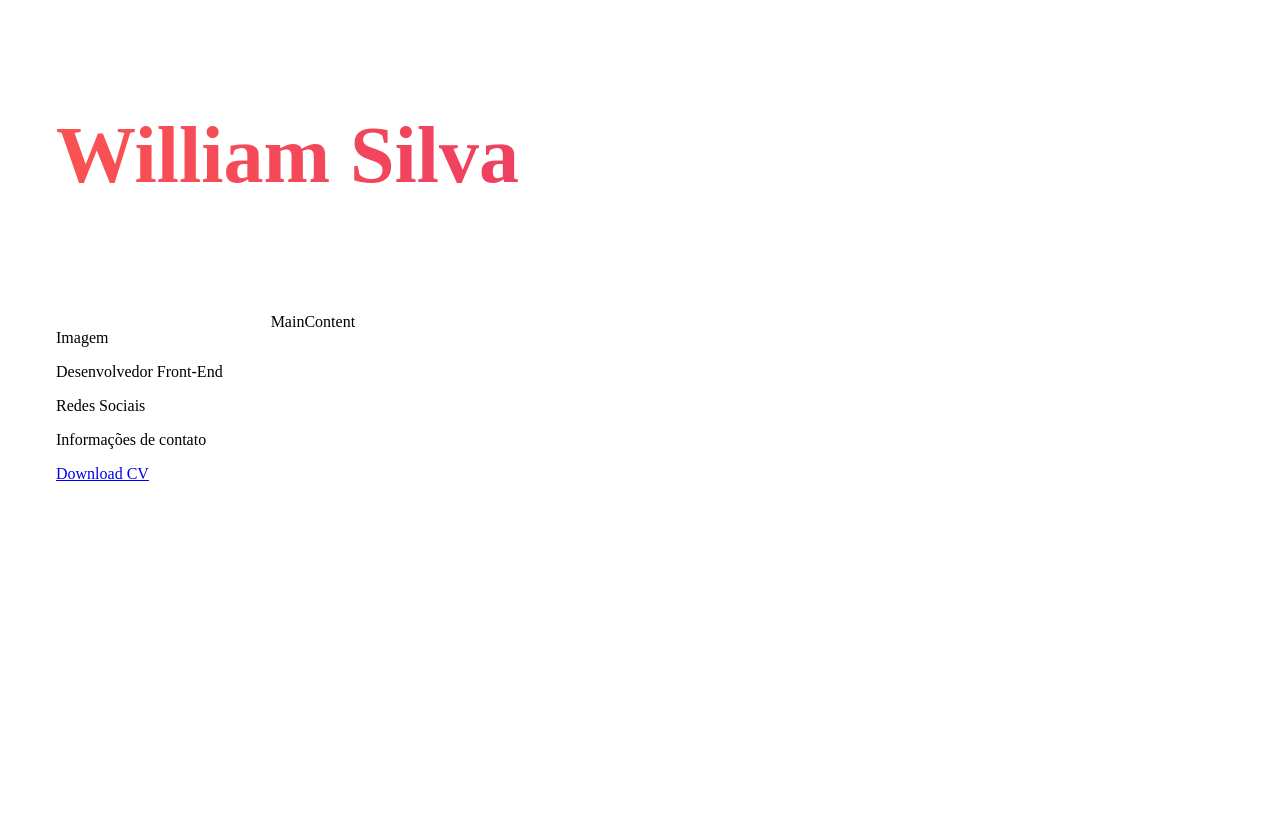
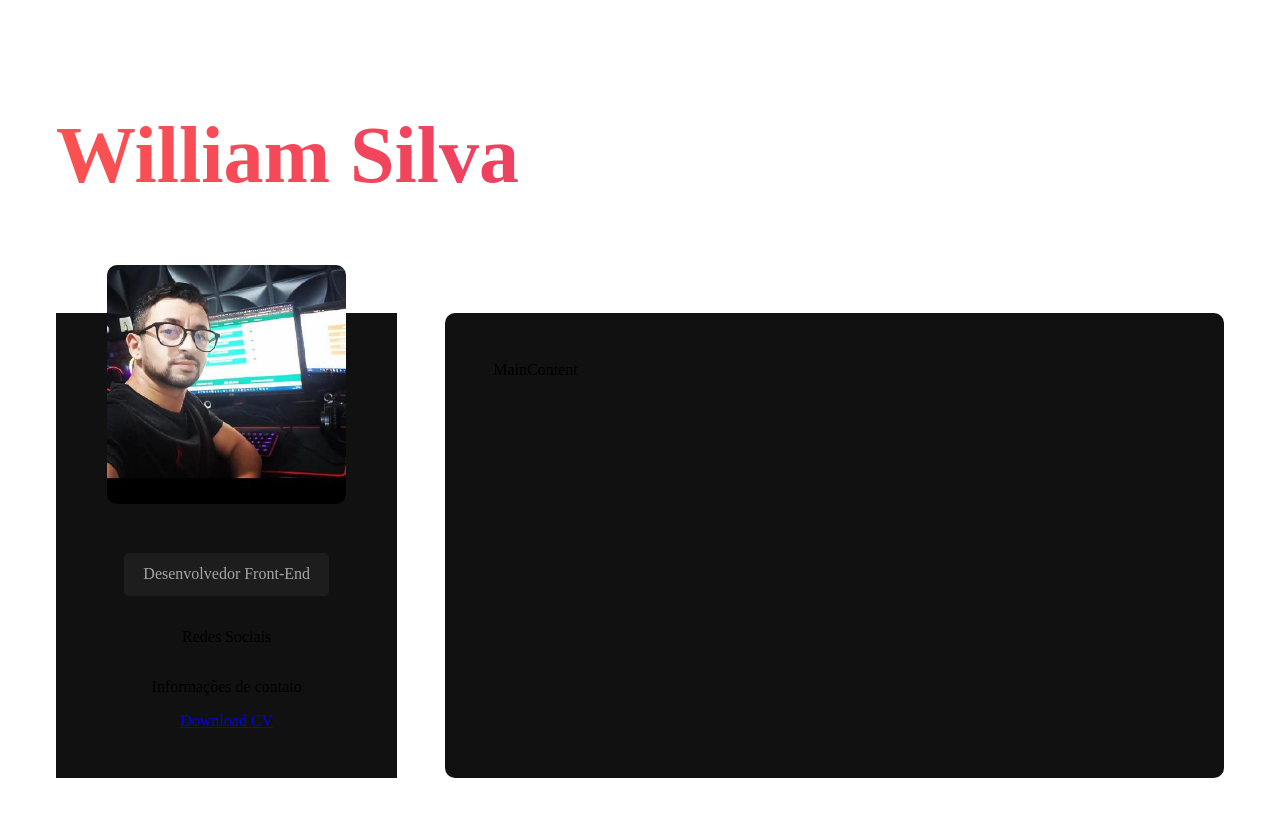
Before and after one commit to bywilliams/portfolio_react_sass, a React (Vite) app: page / in a window 1280 px wide. Shown: the top 816 px of the page. Built offline with nearby package versions, Linux system fonts and the light colour scheme; the HTML template or start-up script is replaced by a standard one.

Commit message:
estrutura e formatacao do sidebar e mainContent

```diff
--- a/src/components/MainContent.jsx
+++ b/src/components/MainContent.jsx
@@ -1,7 +1,7 @@
+import '../styles/components/maincontent.sass'
+
 const MainContent = () => {
-        return (
-            <div>MainContent</div>
-        );
+        return <main id="main-content">MainContent</main>;
 }
 
 export default MainContent;
--- a/src/components/Sidebar.jsx
+++ b/src/components/Sidebar.jsx
@@ -1,11 +1,19 @@
+import Avatar from "../img/wil.jpeg";
+
+import  "../styles/components/sidebar.sass";
+
 const Sidebar = () =>{
-    return <aside id="sidebar">
-        <p>Imagem</p>
-        <p className="title">Desenvolvedor Front-End</p>
-        <p>Redes Sociais</p>
-        <p>Informações de contato</p>
-        <a href="#" className="btn">Download CV</a>
-    </aside>;
+    return (
+        <aside id="sidebar">
+            <img src={Avatar} alt="William Silva" title="wil jpeg" />
+            <p className="title">Desenvolvedor Front-End</p>
+            <p>Redes Sociais</p>
+            <p>Informações de contato</p>
+            <a href="#" className="btn">
+                Download CV
+            </a>
+        </aside>
+    );
 }
 
 export default Sidebar;
--- /dev/null
+++ b/src/styles/components/maincontent.sass
@@ -0,0 +1,8 @@
+@use '../variables'
+
+
+#main-content
+    background-color: variables.$bg-color
+    flex: 2 1 0
+    border-radius: variables.$container-border-radius
+    padding: 3rem
--- /dev/null
+++ b/src/styles/components/sidebar.sass
@@ -0,0 +1,25 @@
+@use '../variables'
+
+#sidebar
+    background-color: variables.$bg-color
+    flex: 1 1 0
+    bordewr-radius: variables.$container-border-radius
+    display: flex
+    align-items: center
+    flex-direction: column
+    text-align: center
+    position: relative
+    padding: 3rem 0
+
+    img
+        max-width: 70%
+        border-radius: variables.$container-border-radius
+        position: absolute
+        top: -3rem
+
+    .title
+        color: variables.$text-color-secondary
+        background-color: variables.$bg-color-secondary
+        border-radius: variables.$card-border-radius
+        margin-top: 12rem
+        padding: .8rem 1.2rem
--- a/src/styles/variables.sass
+++ b/src/styles/variables.sass
@@ -2,8 +2,8 @@ $font-stack: 'Helvetica' // font padrao do projeto
 $text-color: #fff  // cor do texto p. titulos
 $text-color-secondary: #a6a6a6 // paragrafos
 $bod-bg-color: #271B31 // cor de fundo body
-$body-color: #111 //
-$body-color-secondary: #1d1d1d // fundo para os cards
+$bg-color: #111 //
+$bg-color-secondary: #1d1d1d // fundo para os cards
 $container-border-radius: 10px  // raio de borda para containers maiores
-$card-container-radius: 5px // raio para cards menores
+$card-border-radius: 5px // raio para cards menores
 $gradient: linear-gradient(90deg, rgba(250, 82, 82, 1) 0%, rgba(221, 36, 118, 1) 100%) // degrade padrao do projeto
```
